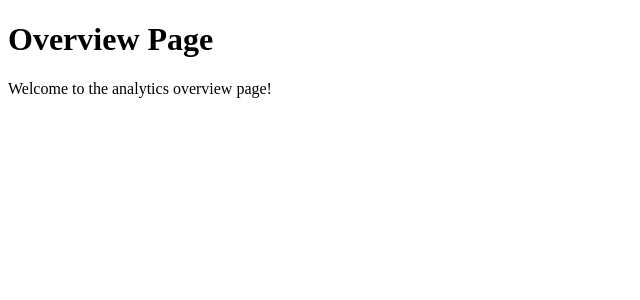
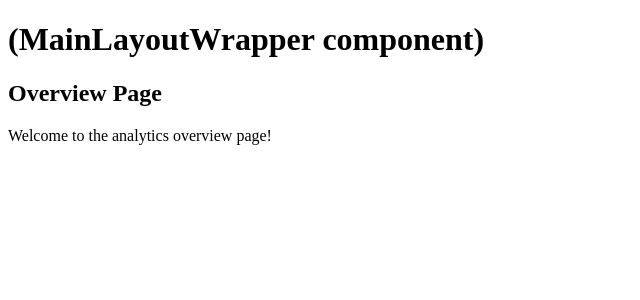
Before and after one commit to agviray/saas-analytics-dashboard, a Next.js app: page / in a window 1280 px wide. Shown: the top 300 px of the page, without its empty margins (0-640 px from the left). Built offline with nearby package versions, Linux system fonts and the light colour scheme.

Commit message:
create and integrate MainLayoutWrapper into root layout

```diff
--- a/app/layout.js
+++ b/app/layout.js
@@ -1,7 +1,11 @@
+import MainLayoutWrapper from '@/components/layout/MainLayoutWrapper';
+
 export default function RootLayout({ children }) {
   return (
     <html lang="en">
-      <body>{children}</body>
+      <body>
+        <MainLayoutWrapper>{children}</MainLayoutWrapper>
+      </body>
     </html>
   );
 }
--- a/app/page.js
+++ b/app/page.js
@@ -1,10 +1,8 @@
-import Image from 'next/image';
-
 const OverViewPage = () => {
   return (
     <div>
       <main>
-        <h1>Overview Page</h1>
+        <h2>Overview Page</h2>
         <p>Welcome to the analytics overview page!</p>
       </main>
     </div>
--- /dev/null
+++ b/components/layout/MainLayoutWrapper.jsx
@@ -0,0 +1,10 @@
+const MainLayoutWrapper = ({ children }) => {
+  return (
+    <div>
+      <h1>(MainLayoutWrapper component)</h1>
+      {children}
+    </div>
+  );
+};
+
+export default MainLayoutWrapper;
```
